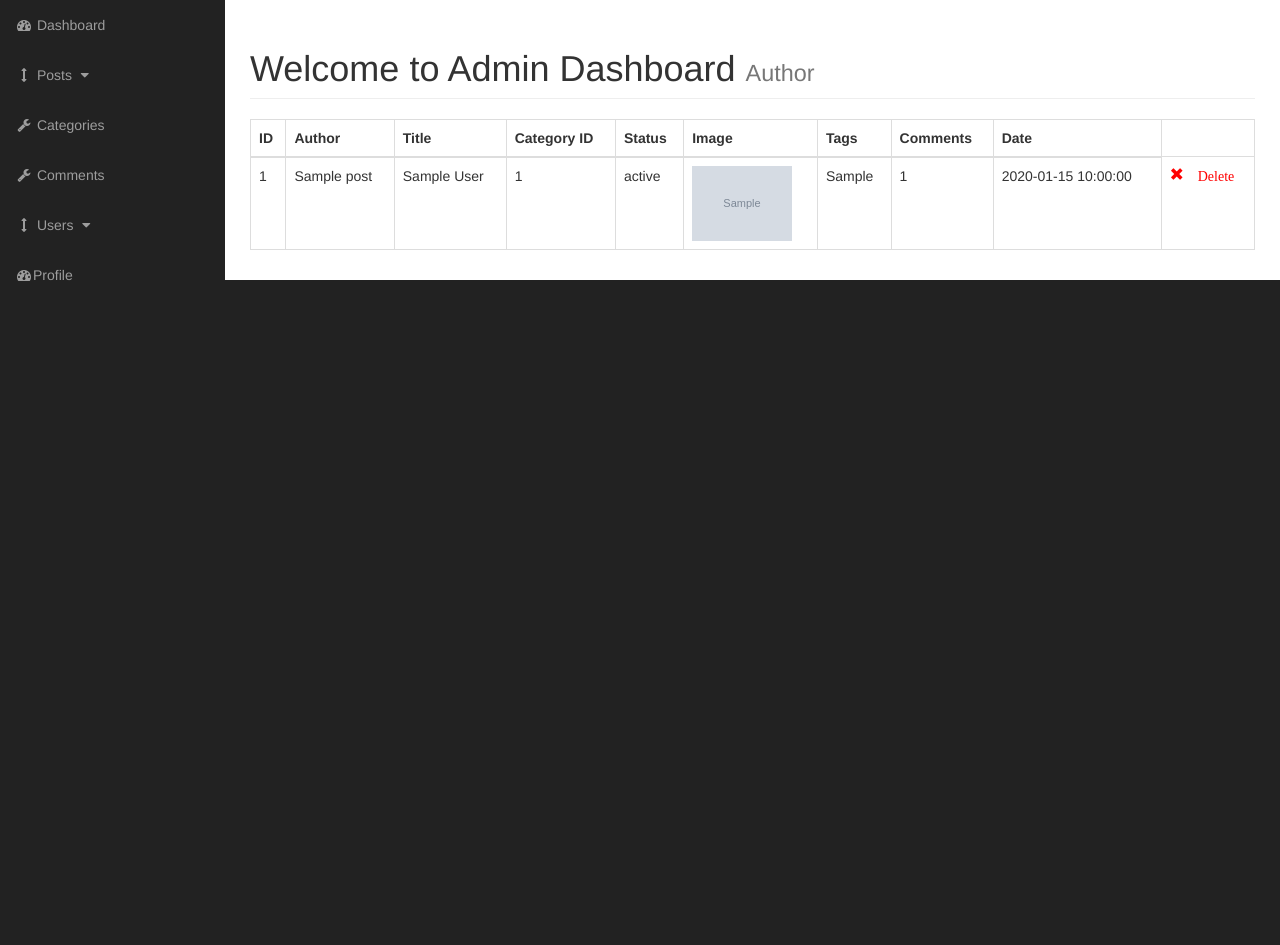
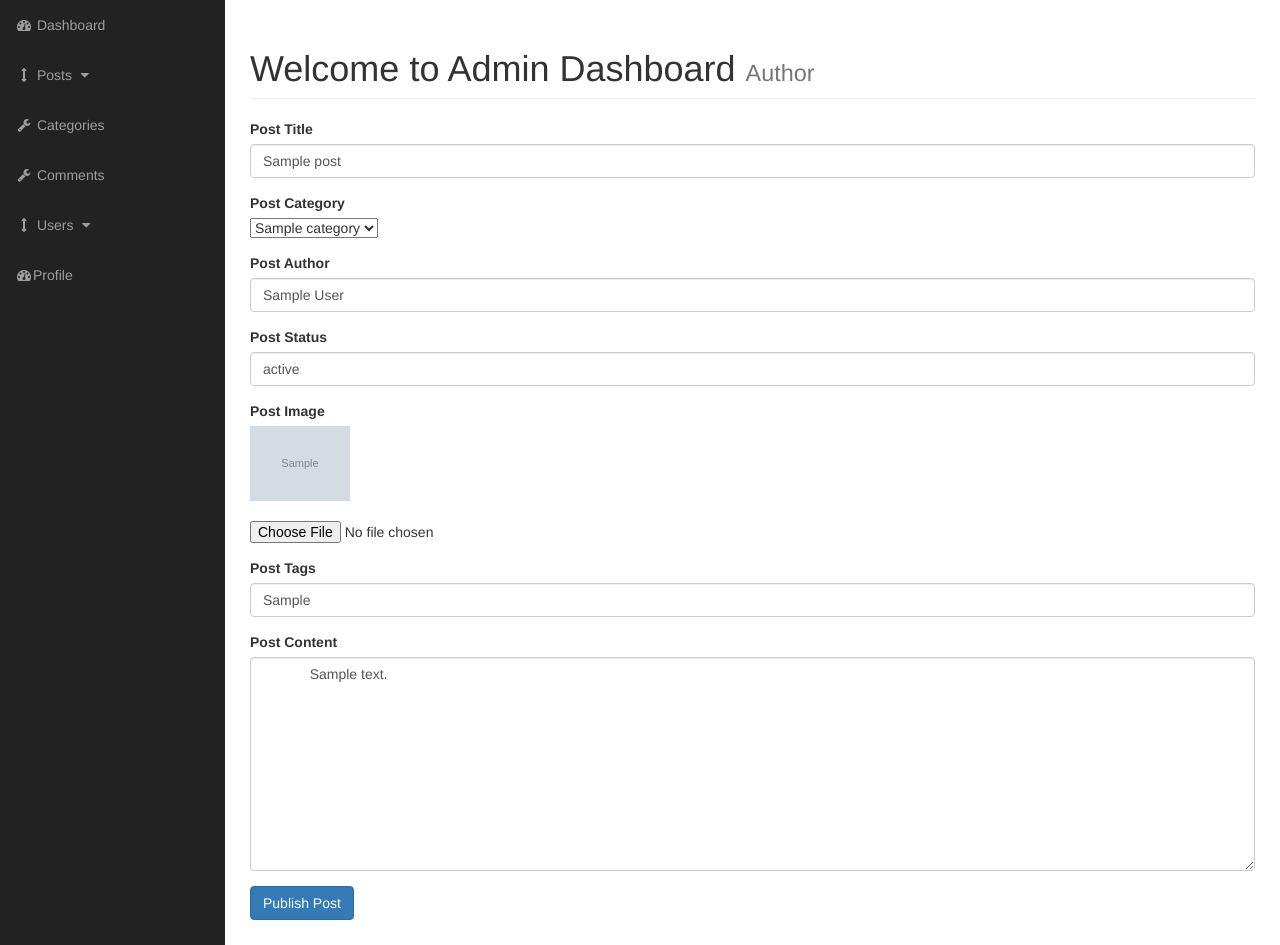
Before and after one commit to naveen-ku/Content-Management-System, a PHP site: page /admin/posts.php?source=edit_post&p_id=1 in a window 1280 px wide. Shown: the part 51-996 px from the top of the page. Before the commit the page ends 332 px from the top, so only its background shows below. Run offline with PHP 8.4, Linux system fonts and the light colour scheme; tables that the repository leaves empty or names only in its code hold one stand-in row (values such as "Sample post"); grey boxes marked "Sample" are stand-in pictures; data that the repository does not hold is empty; a stand-in replaces the project's code that opens the database connection; some libraries are stand-ins or nearby versions.

Commit message:
[feat] adds functionality to edit/update posts

```diff
--- /dev/null
+++ b/admin/includes/edit_post.php
@@ -0,0 +1,126 @@
+<?php
+
+if (isset($_GET['p_id'])) {
+    $edit_post_id = $_GET['p_id'];
+}
+
+$sql = "SELECT * FROM posts WHERE post_id = '{$edit_post_id}' ";
+$edit_post_query = mysqli_query($connection, $sql);
+
+while ($row = mysqli_fetch_assoc($edit_post_query)) {
+    $post_id = $row['post_id'];
+    $post_title = $row['post_title'];
+    $post_author = $row['post_author'];
+    $post_category_id = $row['post_category_id'];
+    $post_status = $row['post_status'];
+    $post_image = $row['post_image'];
+    $post_tags = $row['post_tags'];
+    $post_content = $row['post_content'];
+
+    $post_comment_count = $row['post_comment_count'];
+    $post_date = $row['post_date'];
+}
+
+
+if (isset($_POST['update_post'])) {
+    $post_title = $_POST['post_title'];
+    $post_category_id = $_POST['post_category'];
+    $post_author = $_POST['post_author'];
+    $post_status = $_POST['post_status'];
+
+    $post_image = $_FILES['post_image']['name'];
+    $post_image_temp = $_FILES['post_image']['tmp_name'];
+
+    $post_tags = $_POST['post_tags'];
+    $post_content = $_POST['post_content'];
+    $post_date = date('d-m-y');
+    $post_comment_count = 4;
+
+    move_uploaded_file($post_image_temp, "../images/$post_image");
+
+    if (empty($post_image)) {
+        $query = "SELECT * FROM posts WHERE post_id ={$edit_post_id} ";
+        $select_image_query = mysqli_query($connection, $query);
+
+        while ($row = mysqli_fetch_assoc($select_image_query)) {
+            $post_image = $row['post_image'];
+        }
+    }
+
+    $query = "UPDATE posts SET ";
+    $query .= "post_title = '{$post_title}', ";
+    $query .= "post_category_id = {$post_category_id}, ";
+    $query .= "post_date = now(), ";
+    $query .= "post_author = '{$post_author}', ";
+    $query .= "post_status = '{$post_status}', ";
+    $query .= "post_tags = '{$post_tags}', ";
+    $query .= "post_content = '{$post_content}', ";
+    $query .= "post_image = '{$post_image}' ";
+    $query .= "WHERE post_id = {$edit_post_id}";
+
+    $update_post_query = mysqli_query($connection, $query);
+    confirmQuery($update_post_query);
+    header("Location: posts.php");
+}
+
+?>
+
+
+<form action="" method="POST" enctype="multipart/form-data">
+
+    <div class="form-group">
+        <label for="post_title">Post Title</label>
+        <input type="text" class="form-control" name="post_title" value="<?php echo $post_title; ?>">
+    </div>
+
+    <div class="form-group">
+        <label for="post_category">Post Category </label><br />
+        <select name="post_category">
+            <?php
+            $query = "SELECT * FROM categories";
+            $select_categories = mysqli_query($connection, $query);
+
+            confirmQuery($select_categories);
+
+            while ($row = mysqli_fetch_assoc($select_categories)) {
+                $select_cat_id = $row['cat_id'];
+                $select_cat_title = $row['cat_title'];
+                echo "<option value='{$select_cat_id}'>{$select_cat_title}</option>";
+            }
+            ?>
+        </select>
+    </div>
+
+    <div class="form-group">
+        <label for="post_author">Post Author</label>
+        <input type="text" class="form-control" name="post_author" value="<?php echo $post_author; ?>">
+    </div>
+
+    <div class="form-group">
+        <label for="post_status">Post Status</label>
+        <input type="text" class="form-control" name="post_status" value="<?php echo $post_status; ?>">
+    </div>
+
+    <div class="form-group">
+        <label for="post_image">Post Image</label><br />
+        <img src="../images/<?php echo $post_image; ?>" alt="" width="100px"><br /><br />
+        <input type="file" name="post_image">
+
+    </div>
+
+    <div class="form-group">
+        <label for="post_tags">Post Tags</label>
+        <input type="text" class="form-control" name="post_tags" value="<?php echo $post_tags; ?>">
+    </div>
+
+    <div class="form-group">
+        <label for="post_content">Post Content</label>
+        <textarea class="form-control" name="post_content" id="" cols="30" rows="10">
+            <?php echo $post_content; ?>
+        </textarea>
+    </div>
+
+    <div class="form-group">
+        <input type="submit" class="btn btn-primary" name="update_post" value="Publish Post">
+    </div>
+</form>
--- a/admin/includes/view_all_posts.php
+++ b/admin/includes/view_all_posts.php
@@ -14,6 +14,7 @@
     </thead>
     <tbody>
         <?php
+
         $sql = "SELECT * FROM posts";
         $select_posts = mysqli_query($connection, $sql);
 
@@ -41,6 +42,9 @@
             echo " <td><a href='posts.php?delete={$post_id}'>
                                     <span class='glyphicon glyphicon-remove' style='color:red' > Delete</span>
                                     </a></td>";
+            echo "<td><a href='posts.php?source=edit_post&p_id={$post_id}'>
+                                    <span class='glyphicon glyphicon-pencil' style='color:orange'> Edit</span>
+                                    </a></td>";
 
             echo "</tr>";
         }
--- a/admin/posts.php
+++ b/admin/posts.php
@@ -26,6 +26,10 @@
                             include "includes/add_post.php";
                             break;
 
+                        case 'edit_post':
+                            include "includes/edit_post.php";
+                            break;
+
                         default:
                             include "includes/view_all_posts.php";
                     }
```
